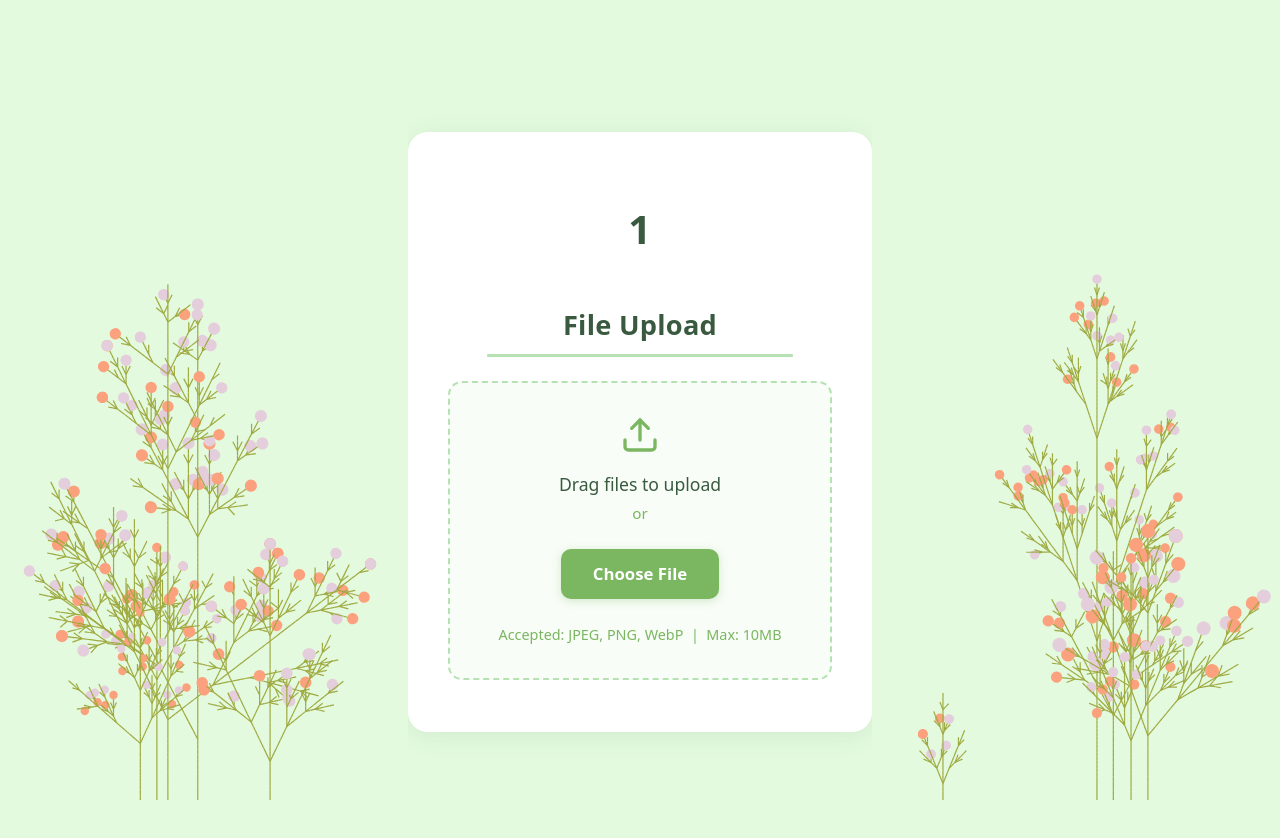
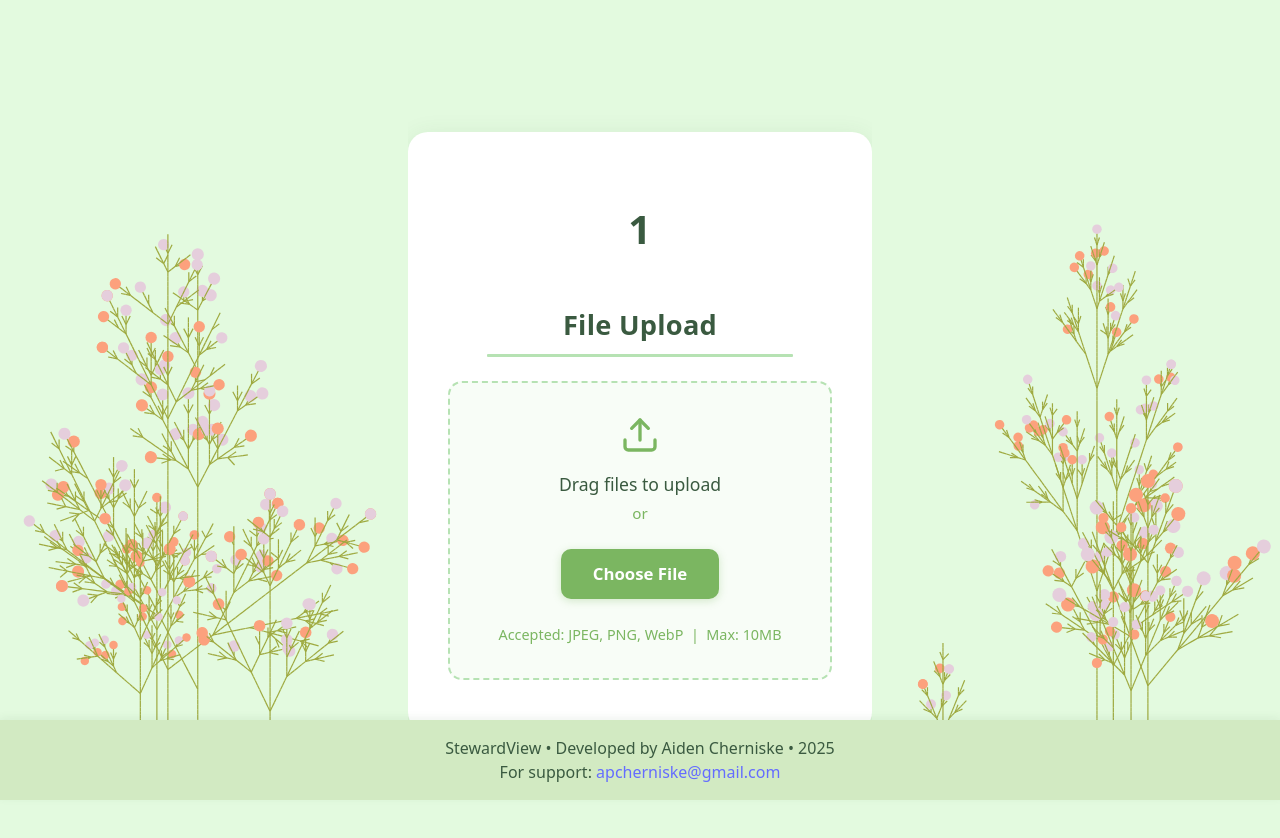
Before and after one commit to ACherniske/StewardView, a React (Vite) app in the folder frontend/: page /1/1/upload in a window 1280 px wide. Shown: the top 838 px of the page. Built offline with nearby package versions, Linux system fonts and the light colour scheme; no server answers.

Commit message:
feat: Add footer bar with support information and styling to TrailCapturePage fix: Adjust plant positioning in PlantBackground to account for vertical offset

```diff
--- a/frontend/src/components/PlantBackground.jsx
+++ b/frontend/src/components/PlantBackground.jsx
@@ -218,10 +218,11 @@ function PlantBackground() {
             state.growthPercent = 1;
           }
         }
+        const verticalOffset = 50; // Offset to position plants above bottom
         drawLsysLerp(
           param.x,
-          // Place base of plant at the very bottom of the canvas
-          (canvas.height / (window.devicePixelRatio || 1)),
+          // Place base of plant at the very bottom of the canvas with offset
+          (canvas.height / (window.devicePixelRatio || 1)) - verticalOffset,
           state.word,
           state.growthPercent,
           param.len,
--- a/frontend/src/pages/TrailCapturePage.jsx
+++ b/frontend/src/pages/TrailCapturePage.jsx
@@ -135,6 +135,14 @@ function TrailCapturePage() {
         maxRetries={uploadFeedback.maxRetries}
         onClose={handleModalClose}
       />
+
+      {/* Footer Bar */}
+      <footer className="footer-bar">
+        <div className="footer-content">
+          StewardView &bull; <span>Developed by Aiden Cherniske</span> &bull; <span>2025</span><br />
+          <span>For support: <a href="mailto:stewardview@example.com">apcherniske@gmail.com</a></span>
+        </div>
+      </footer>
     </div>
   );
 }
--- a/frontend/src/styles/TrailCapturePage.css
+++ b/frontend/src/styles/TrailCapturePage.css
@@ -1,3 +1,23 @@
+/* Footer Bar */
+.footer-bar {
+    width: 100vw;
+    background: #d2eac2;
+    color: #3a5a40;
+    text-align: center;
+    padding: 1rem 0;
+    position: fixed;
+    left: 0;
+    bottom: 0;
+    z-index: 10;
+    font-size: 1rem;
+    box-shadow: 0 -2px 8px rgba(60, 100, 60, 0.08);
+}
+
+.footer-content {
+    max-width: 900px;
+    margin: 0 auto;
+    padding: 0 1rem;
+}
 /* Main page styling */
 html, body {
     background: #e3fadf !important;
```
